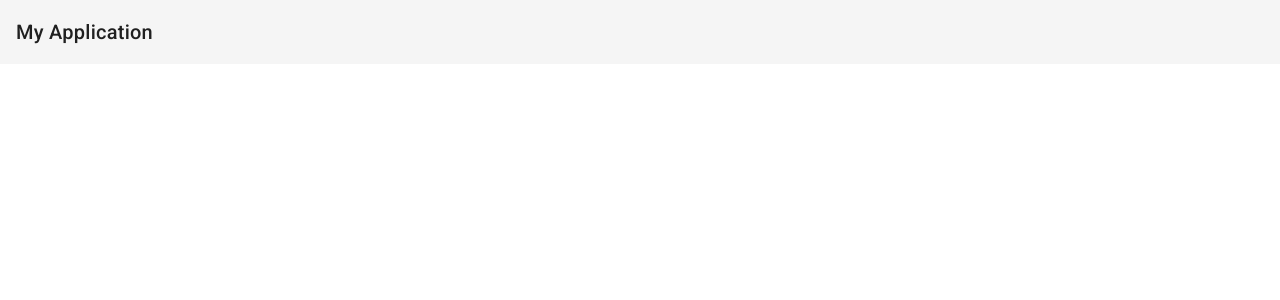
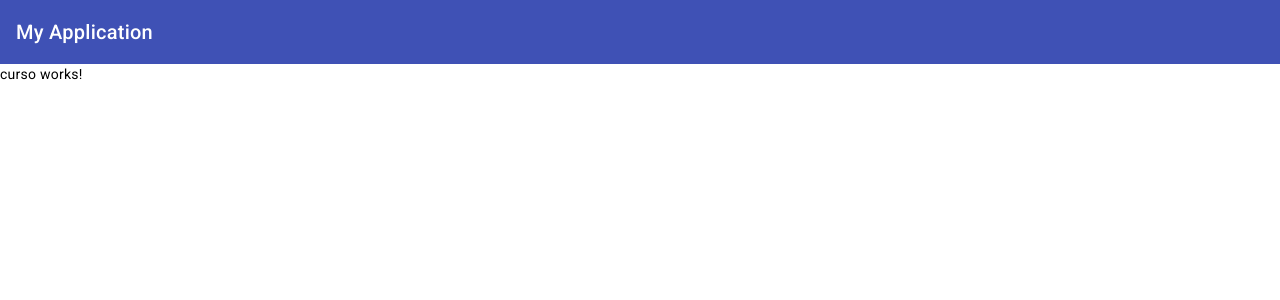
Before and after one commit to estudante668/angular-spring, an Angular app: page / in a window 1280 px wide. Shown: the top 300 px of the page. Built offline with nearby package versions, Linux system fonts and the light colour scheme.

Commit message:
Angular roteador

```diff
--- a/src/app/app.component.html
+++ b/src/app/app.component.html
@@ -1,7 +1,10 @@
 <main>
     <header>
-        <mat-toolbar>
+        <mat-toolbar color="primary">
             <span>My Application</span>
         </mat-toolbar>
     </header>
+    <section>
+        <router-outlet></router-outlet>
+    </section>
 </main>
--- a/src/app/app.routes.ts
+++ b/src/app/app.routes.ts
@@ -1,3 +1,10 @@
 import { Routes } from '@angular/router';
+import { CursoComponent } from './cursos/curso/curso.component';
 
-export const routes: Routes = [];
+export const routes: Routes = [
+    {
+        path:'',
+        component: CursoComponent,
+        title: 'Curso Componente'
+    }
+];
```
